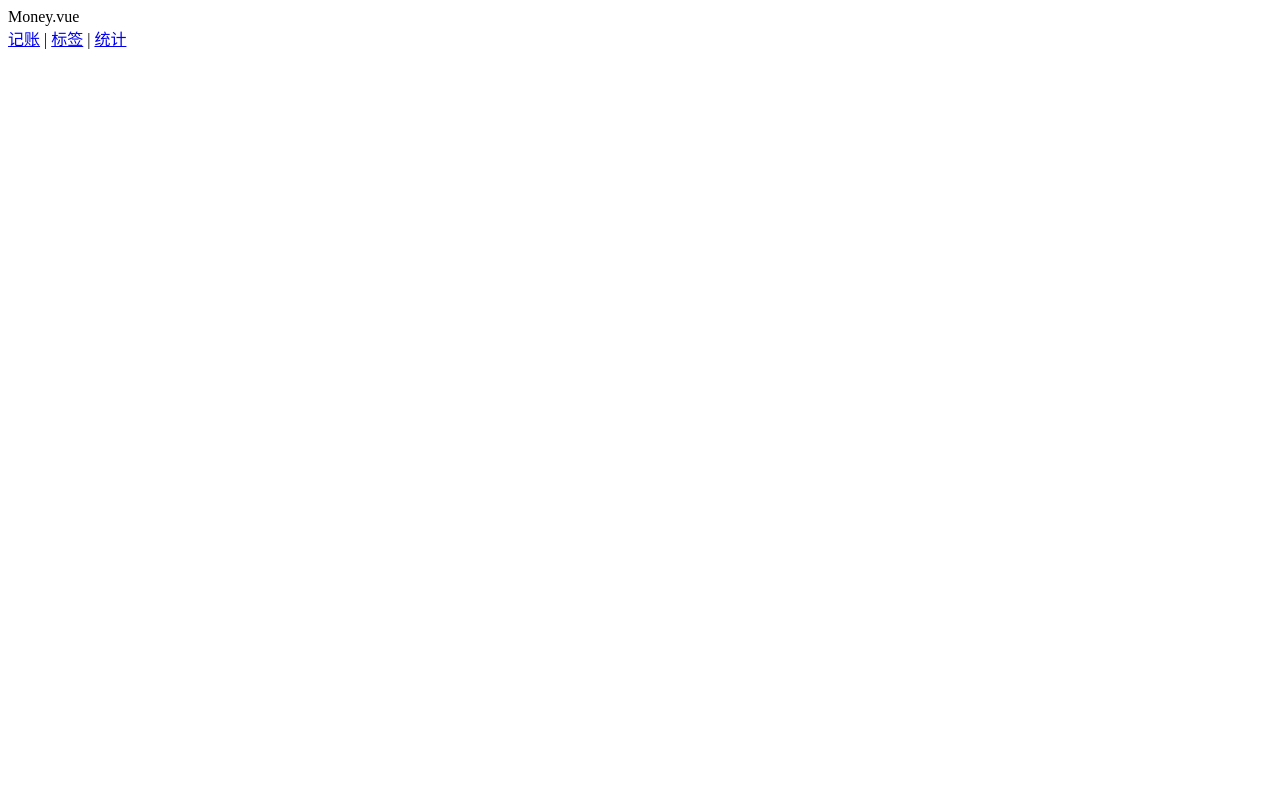
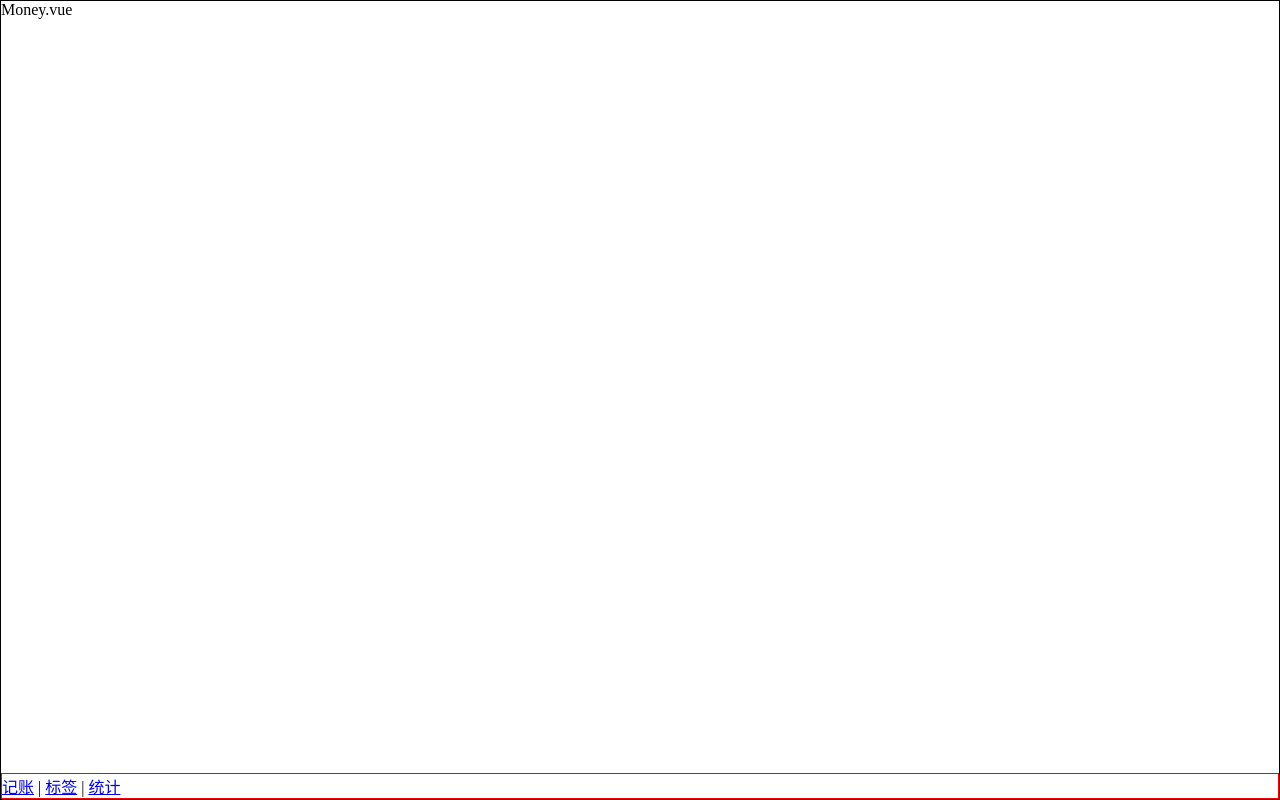
Before and after one commit to yybb717/morney, a Vue app: page /#/money in a window 1280 px wide. Built offline with nearby package versions, Linux system fonts and the light colour scheme.

Commit message:
做记账页面的底部导航

```diff
--- a/src/App.vue
+++ b/src/App.vue
@@ -3,27 +3,13 @@
     <router-view />
 
   </div>
+
 </template>
 
 <style lang="scss">
-  #app {
-    font-family: Avenir, Helvetica, Arial, sans-serif;
-    -webkit-font-smoothing: antialiased;
-    -moz-osx-font-smoothing: grayscale;
-    text-align: center;
-    color: #2c3e50;
-  }
-
-  #nav {
-    padding: 30px;
-
-    a {
-      font-weight: bold;
-      color: #2c3e50;
-
-      &.router-link-exact-active {
-        color: #42b983;
-      }
-    }
-  }
+*{
+  margin: 0;
+  padding: 0;
+  box-sizing: border-box;
+}
 </style>
--- a/src/components/Nav.vue
+++ b/src/components/Nav.vue
@@ -1,5 +1,5 @@
 <template>
-  <div>
+  <div class="nav">
     <router-link to="/money">记账</router-link>
     |
     <router-link to="/labels">标签</router-link>
@@ -14,6 +14,8 @@
   };
 </script>
 
-<style lang="SCSS" scoped>
-
+<style lang="scss" scoped>
+  .nav {
+    border: 1px solid red;
+  }
 </style>
--- a/src/main.ts
+++ b/src/main.ts
@@ -7,7 +7,7 @@ import Nav from '@/components/Nav.vue';
 
 Vue.config.productionTip = false
 
-Vue.component('Nav',Nav)
+Vue.component('Nav',Nav)  //把Nav组件变成全局组件
 new Vue({
   router,  //把router传给Vue
   store,
--- a/src/views/Labels.vue
+++ b/src/views/Labels.vue
@@ -10,6 +10,6 @@
   };
 </script>
 
-<style lang="SCSS" scoped>
+<style lang="scss" scoped>
 
 </style>
--- a/src/views/Money.vue
+++ b/src/views/Money.vue
@@ -1,6 +1,8 @@
 <template>
-  <div>Money.vue
-  <Nav/>
+  <div class="nav-wrapper">
+    <div class="content"><p>Money.vue</p>
+    </div>
+    <Nav/>
   </div>
 </template>
 
@@ -10,6 +12,18 @@
   };
 </script>
 
-<style lang="SCSS" scoped>
-
+<style lang="scss" scoped>
+  .nav-wrapper {
+    border: 1px solid black;
+    display: flex;
+    flex-direction: column;
+    /*让整个记账页面的高度固定为全部屏幕。需要固定高度100vh*/
+    height: 100vh;
+  }
+  .content {
+    /*让内容能多宽（高）就多宽（高），这样导航栏就到最底部了*/
+    flex-grow: 1;
+    /* 让内容溢出的部分可以滚动*/
+    overflow: auto;
+  }
 </style>
--- a/src/views/Statistics.vue
+++ b/src/views/Statistics.vue
@@ -10,6 +10,6 @@
   };
 </script>
 
-<style lang="SCSS" scoped>
+<style lang="scss" scoped>
 
 </style>
```
